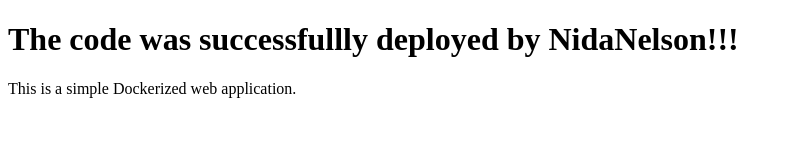
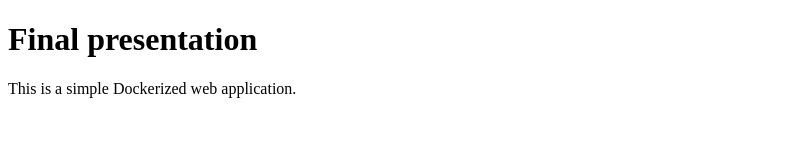
Before and after one commit to nidanelson/network_container_cloud_deployment_CA1, a plain HTML site: page hello-world-app/index.html in a window 1280 px wide. Shown: the whole page, without its empty margins (0-791 px from the left). Drawn offline with Linux system fonts and the light colour scheme.

Commit message:
Update index.html

```diff
--- a/hello-world-app/index.html
+++ b/hello-world-app/index.html
@@ -4,7 +4,7 @@
     <title>Hello World</title>
 </head>
 <body>
-    <h1>The code was successfullly deployed by NidaNelson!!!</h1>
+    <h1>Final presentation</h1>
     <p>This is a simple Dockerized web application.</p>
 </body>
 </html>
```
